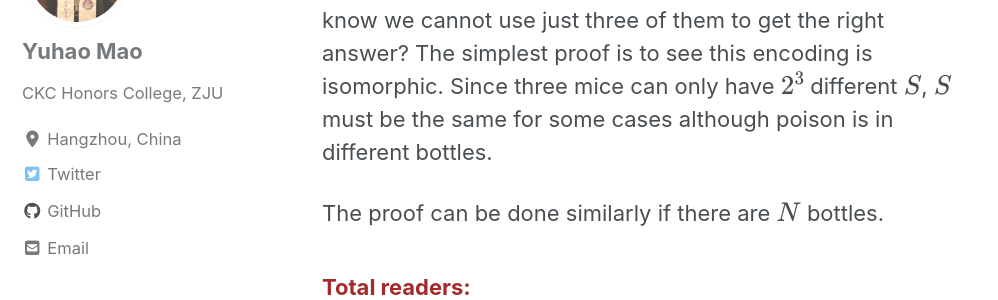
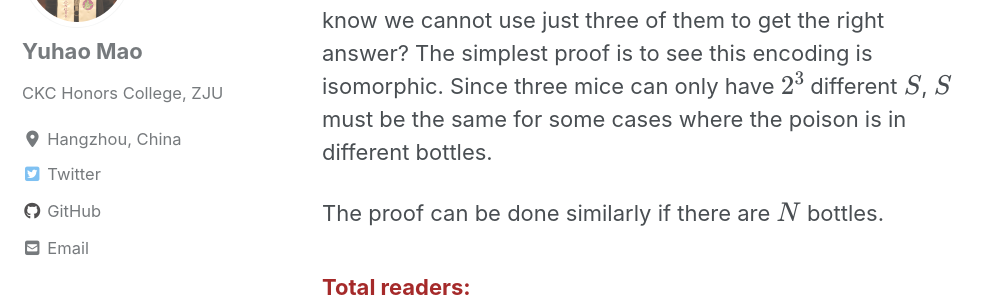
Before and after one commit to AlgebraLoveme/AlgebraLoveme.github.io, a Jekyll site: the page built from _posts/2019-09-23-How_to_find_poisson_from_numerous_bottles.md, in a window 1280 px wide and 900 px high, scrolled down 2221 px. Shown: the part 154-454 px from the top of the window, without its empty margins (0-998 px from the left). Built offline with Jekyll 4.4.1, drawn with Linux system fonts in a browser that asks for light colours; cached includes are drawn as plain includes; nearby versions of some CDN libraries; formulas are drawn with MathJax 3; comment, search, counter and statistics services are not loaded.

Commit message:
Update 2019-09-23-How_to_find_poisson_from_numerous_bottles.md

```diff
--- a/_posts/2019-09-23-How_to_find_poisson_from_numerous_bottles.md
+++ b/_posts/2019-09-23-How_to_find_poisson_from_numerous_bottles.md
@@ -19,7 +19,7 @@ But why?
 The explanation involves encoding. First, we number bottles from 0 to 15. For all those bottles, we can using binary encoding to name them. For example, the bottle numbered 0 should be encoded as $$0000$$ and bottle numbered 14 should be encoded $$1110$$. We let mouse number one drank bottles whose first digit is encoded as 1 and mouse number two drank bottles whose second digit is encoded as 1 and so on. Suppose after 24 hours, dead mice set is $$S$$. Say $$S={1,3}$$. Then the poisonous bottle is encoded as $$1010$$ which is bottle number 10 since it is the only bottle from which all mice in $$S$$ drank.
 ![illustration](../../imgs/mice_plot1.png)
 
-Now that we can use four mice to find the poison, how to know we cannot use just three of them to get the right answer? The simplest proof is to see this encoding is isomorphic. Since three mice can only have $$2^3$$ different $$S$$, $$S$$ must be the same for some cases although poison is in different bottles.
+Now that we can use four mice to find the poison, how to know we cannot use just three of them to get the right answer? The simplest proof is to see this encoding is isomorphic. Since three mice can only have $$2^3$$ different $$S$$, $$S$$ must be the same for some cases where the poison is in different bottles.
 
 The proof can be done similarly if there are $$N$$ bottles.
 
```
